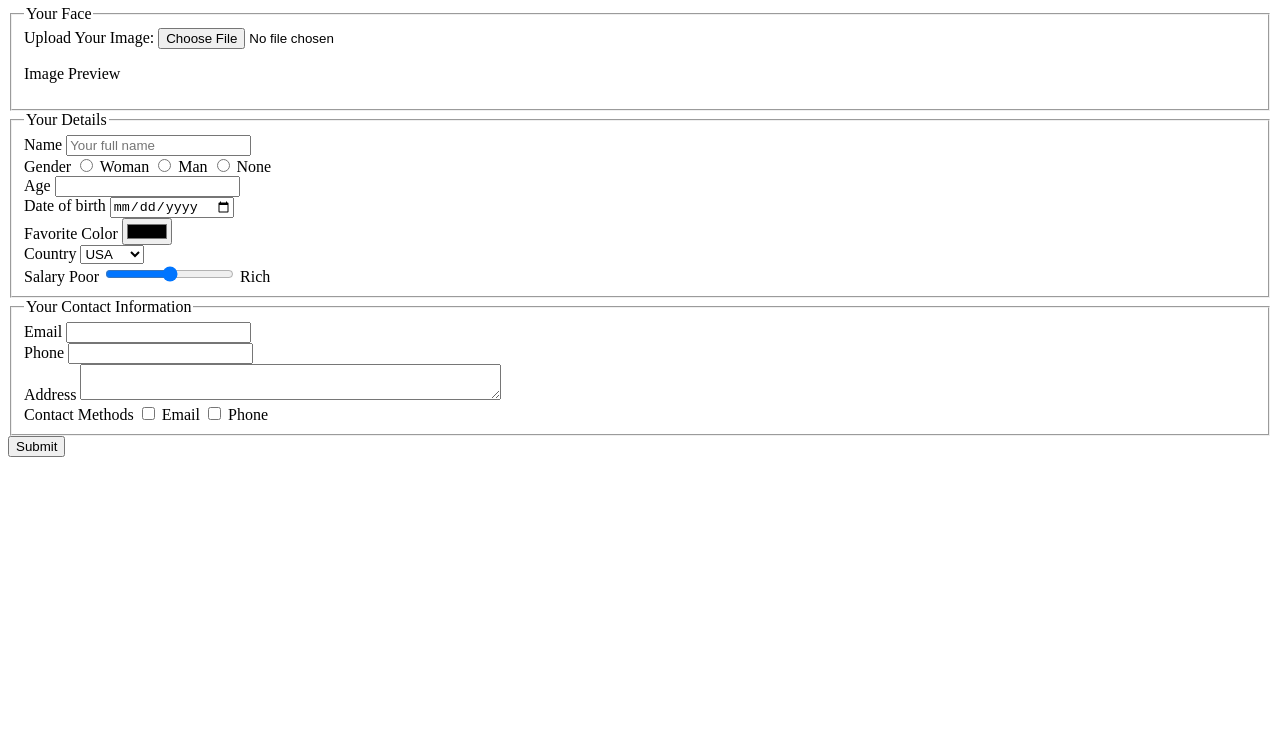
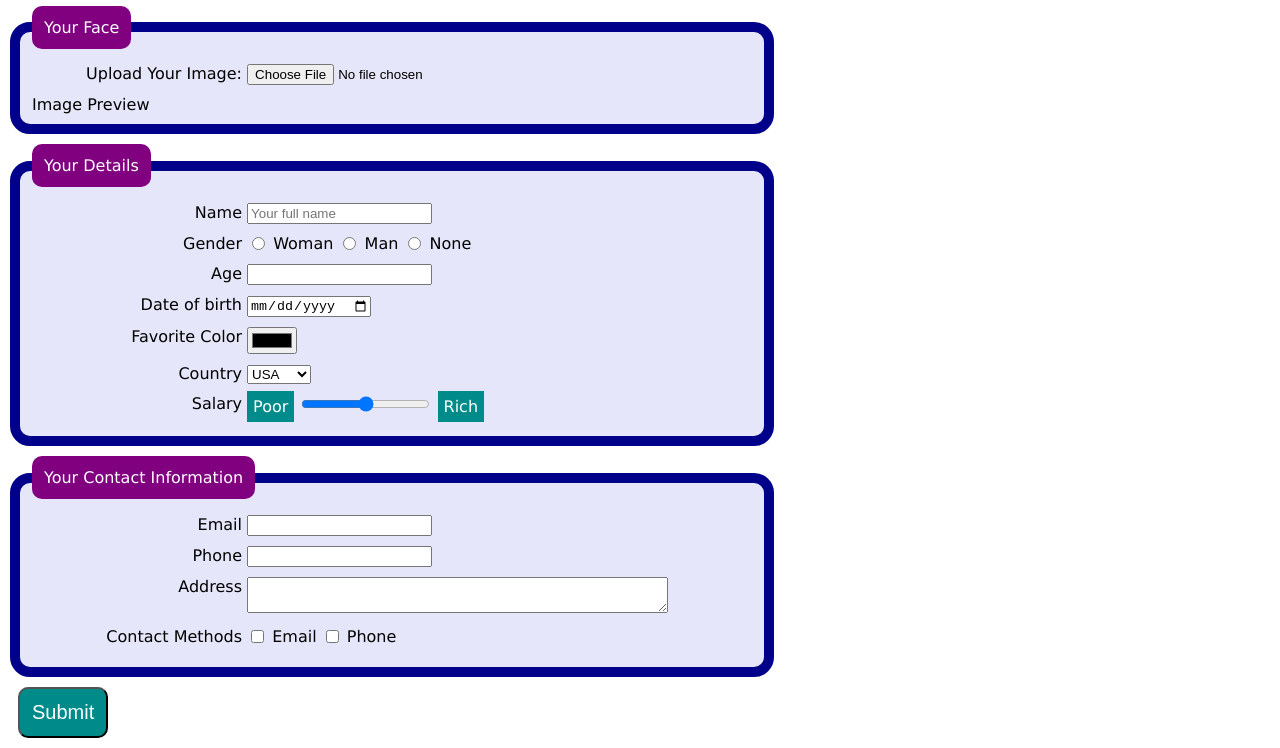
Before and after one commit to azizakbarov/CSS-flexbox-practice, a plain HTML site: page form.html in a window 1280 px wide. Shown: the part 75-823 px from the top of the page. Before the commit the page ends 800 px from the top, so only its background shows below. Drawn offline with Linux system fonts and the light colour scheme.

Commit message:
Form CSS upgrade

```diff
--- /dev/null
+++ b/form-style.css
@@ -0,0 +1,57 @@
+body {
+  font-family: Verdana, Arial, sans-serif;
+}
+
+p {
+  margin: 0;
+}
+
+legend {
+  background-color: purple;
+  border-radius: 10px;
+  color: white;
+  padding: 12px;
+}
+
+fieldset {
+  background: lavender;
+  border: 10px solid darkblue;
+  border-radius: 20px;
+  margin-bottom: 10px;
+  width: 720px;
+}
+
+div {
+  margin: 10px;
+}
+
+label {
+  display: inline-block;
+  text-align: right;
+  vertical-align: top;
+  width: 200px;
+}
+
+input[type="radio"] + label,
+input[type="checkbox"] + label {
+  width: auto;
+}
+
+.range-caption {
+  background: darkcyan;
+  color: white;
+  padding: 6px;
+  text-align: center;
+}
+
+input[type="submit"] {
+  background: darkcyan;
+  border-radius: 10px;
+  color: white;
+  font-size: 20px;
+  padding: 12px;
+}
+
+div:hover {
+  color: blue;
+}
--- a/form.html
+++ b/form.html
@@ -5,6 +5,7 @@
     <meta charset="UTF-8">
     <meta http-equiv="X-UA-Compatible" content="IE=edge">
     <meta name="viewport" content="width=device-width, initial-scale=1.0">
+    <link rel="stylesheet" href="form-style.css">
     <title>Document</title>
 </head>
 
@@ -91,6 +92,7 @@
             <input type="submit">
         </div>
     </form>
+    <script src="https://url.nucamp.co/datingjs"></script>
 </body>
 
 </html>
```
